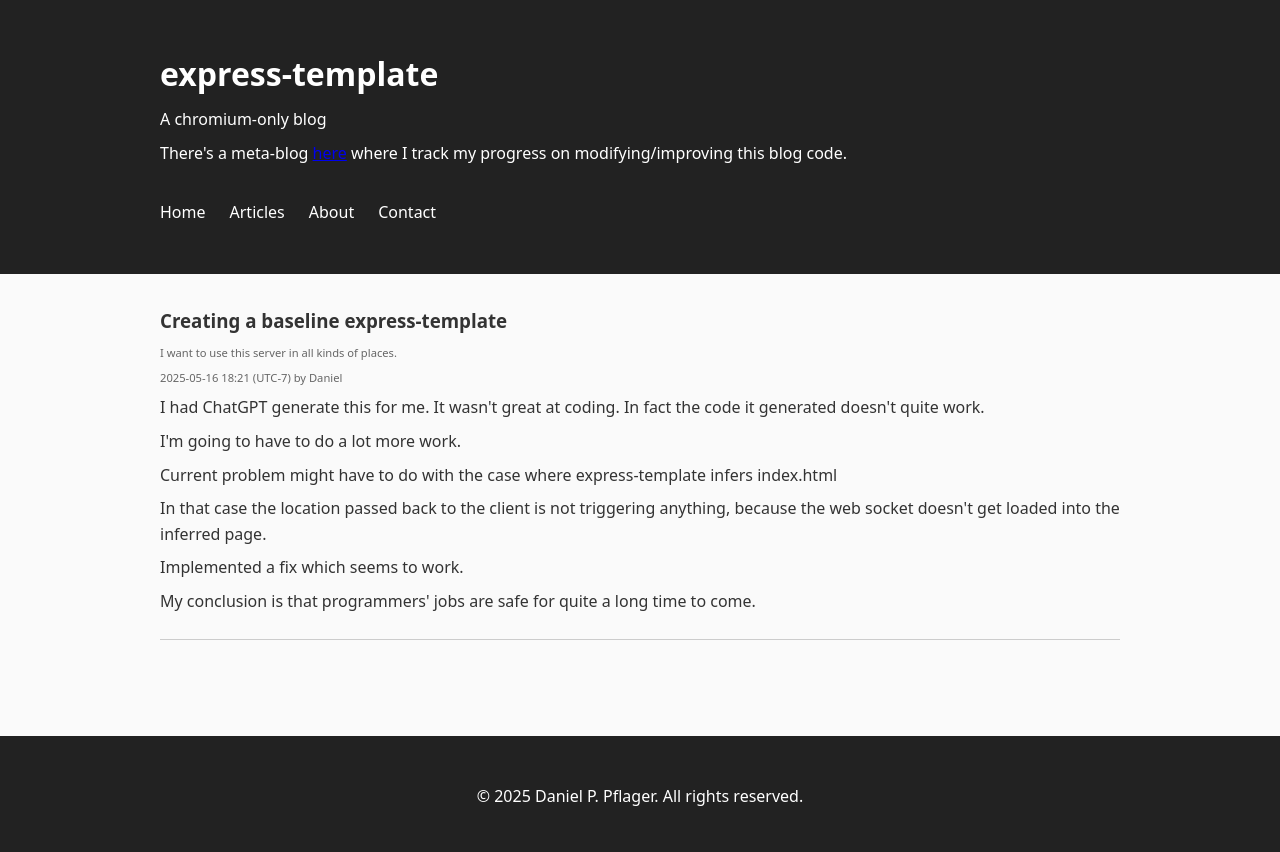
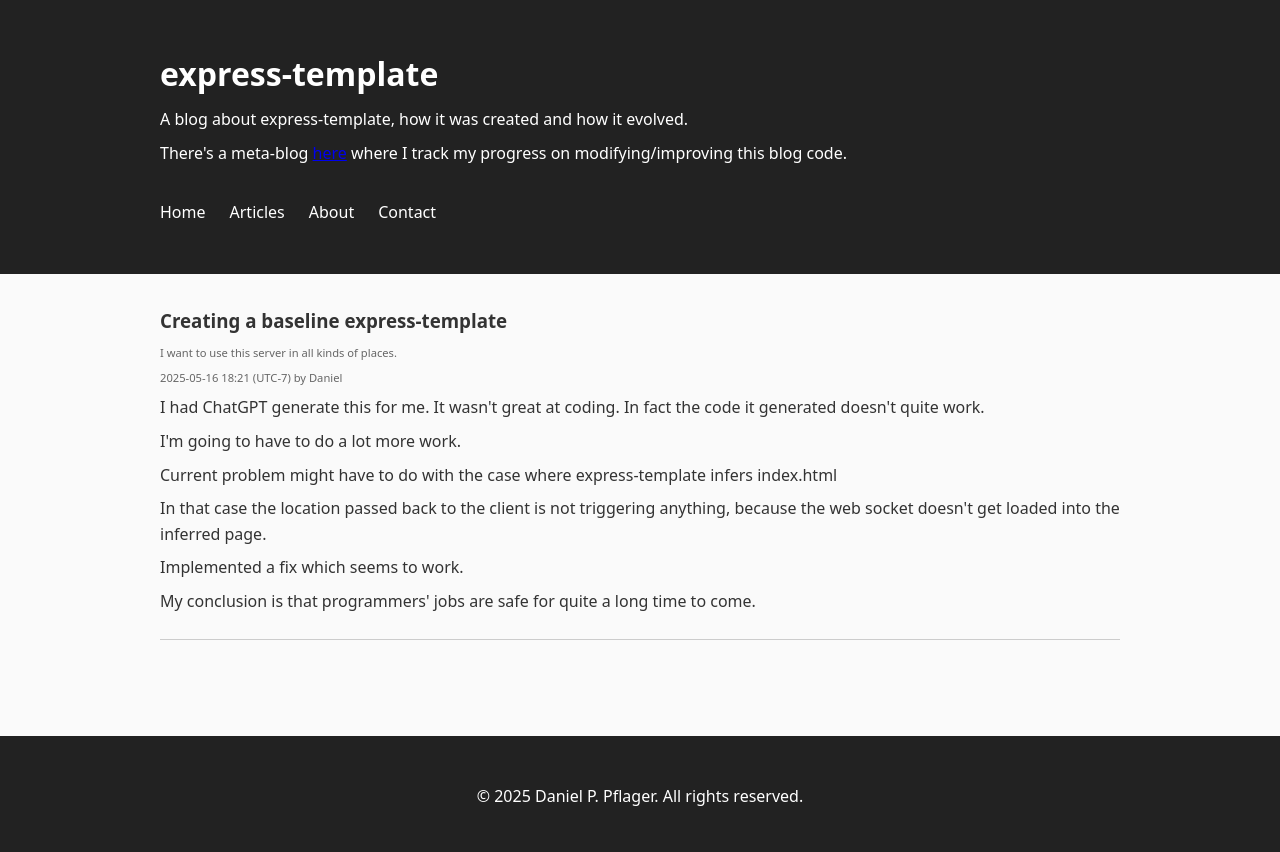
Before and after one commit to pflagerd/express-template, a website: page blog/index.html in a window 1280 px wide. Drawn offline with Linux system fonts and the light colour scheme.

Commit message:
Clarification

```diff
--- a/blog/index.html
+++ b/blog/index.html
@@ -10,7 +10,7 @@
   <header>
     <div class="container">
       <h1>express-template</h1>
-      <p>A chromium-only blog</p>
+      <p>A blog about express-template, how it was created and how it evolved.</p>
       <p>There's a meta-blog <a href="meta-blog.html" target="_blank">here</a> where I track my progress on modifying/improving this blog code.</p>
       <br/>
       <nav>
```
